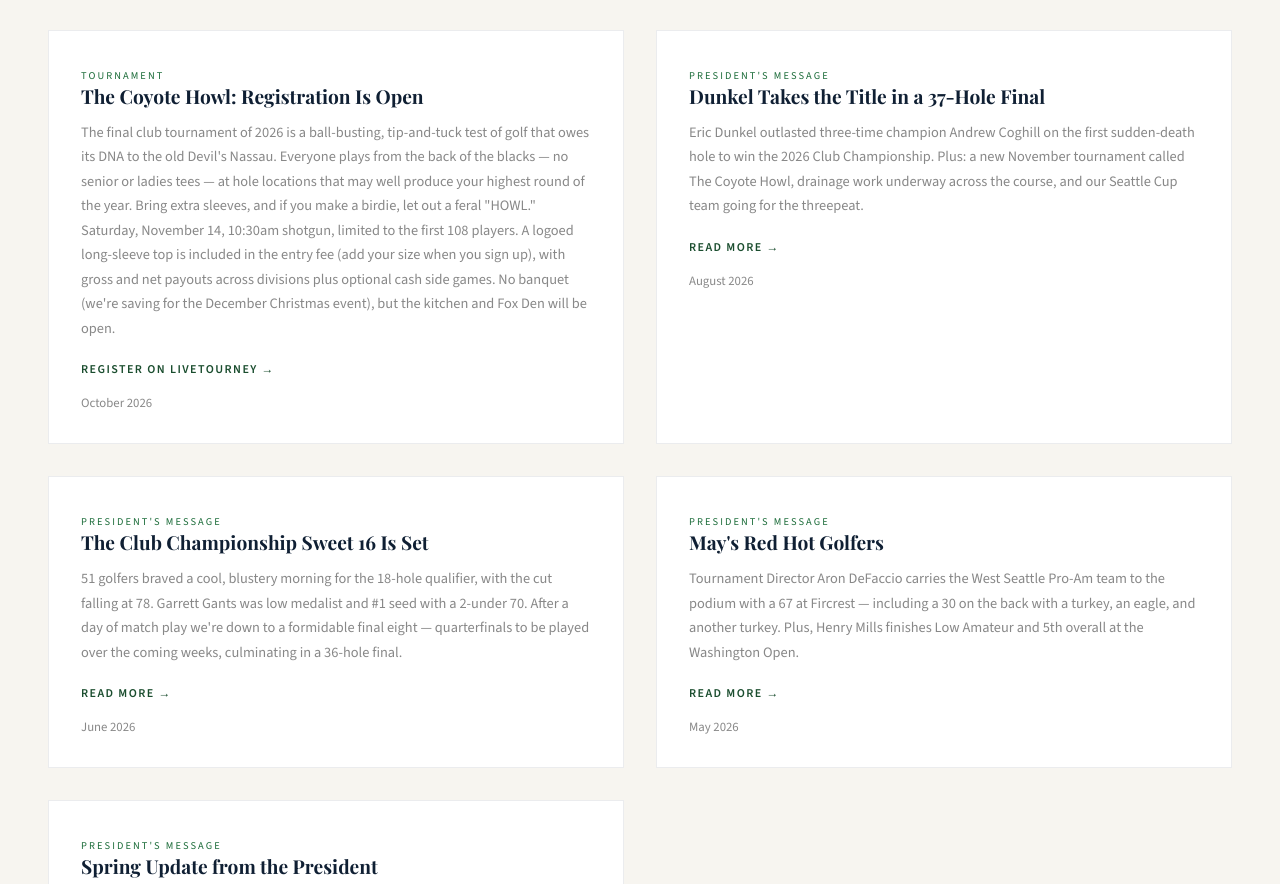
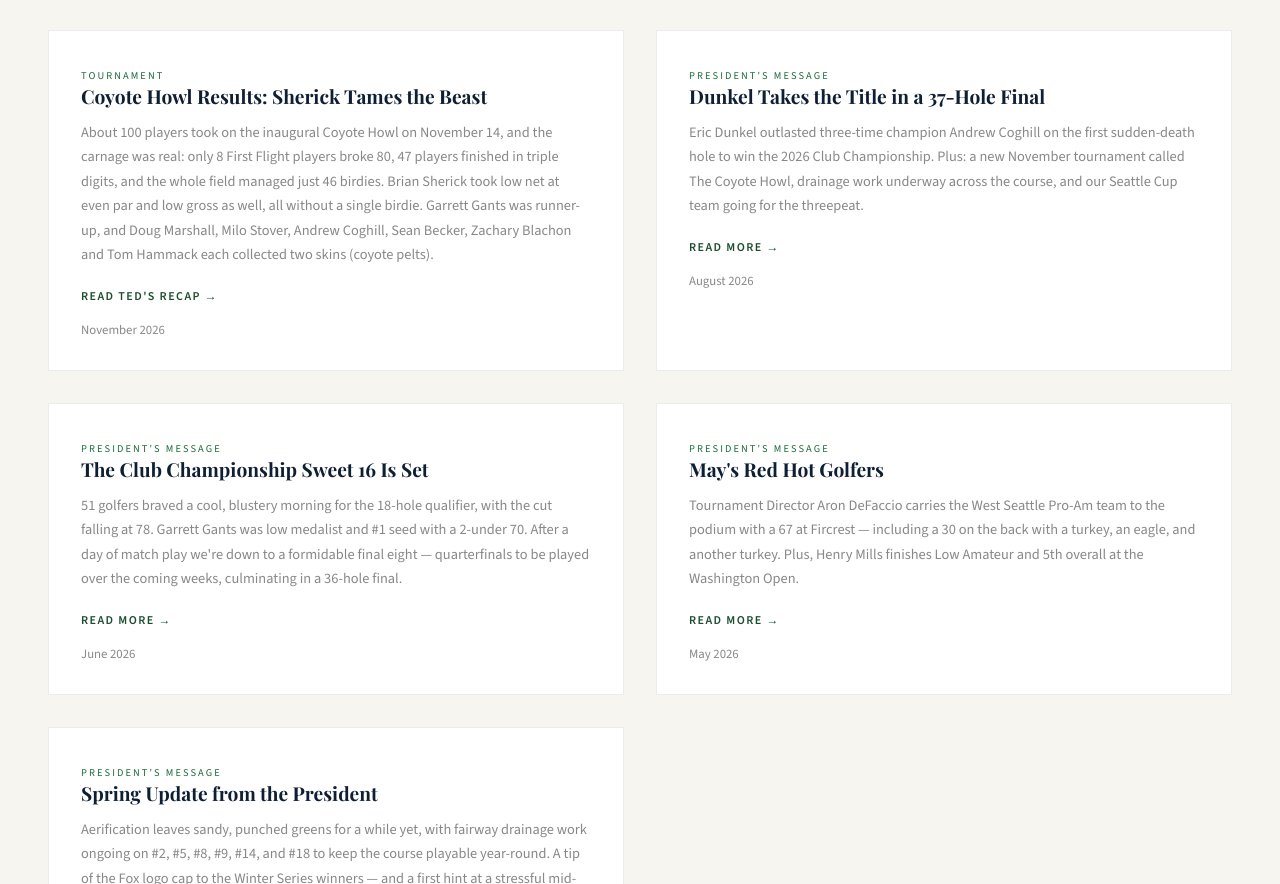
Before and after one commit to daxb/WSGC, a plain HTML site: page index.html in a window 1280 px wide. Shown: the part 6780-7664 px from the top of the page. Drawn offline with nearby package versions, Linux system fonts and the light colour scheme; a web font is replaced by a local one.

Commit message:
Turn Coyote Howl registration card into a results card
Co-Authored-By: Claude Opus 5.5 <noreply@anthropic.com>
Claude-Session: https://claude.ai/code/session_01Avoo6Ma8dWPrxSiQkPvpvN

```diff
--- a/index.html
+++ b/index.html
@@ -2274,10 +2274,10 @@ background: linear-gradient(to right, transparent, rgba(10,22,40,0.1), transpare
   </div>
   <div class="news-card reveal">
     <span class="news-tag">Tournament</span>
-    <h3>The Coyote Howl: Registration Is Open</h3>
-    <p>The final club tournament of 2026 is a ball-busting, tip-and-tuck test of golf that owes its DNA to the old Devil's Nassau. Everyone plays from the back of the blacks — no senior or ladies tees — at hole locations that may well produce your highest round of the year. Bring extra sleeves, and if you make a birdie, let out a feral "HOWL." Saturday, November 14, 10:30am shotgun, limited to the first 108 players. A logoed long-sleeve top is included in the entry fee (add your size when you sign up), with gross and net payouts across divisions plus optional cash side games. No banquet (we're saving for the December Christmas event), but the kitchen and Fox Den will be open.</p>
-    <a href="https://www.livetourney.com/t/18428" class="read-more" target="_blank" rel="noopener">Register on LiveTourney →</a>
-    <span class="news-date" style="margin-top:1rem;display:block;">October 2026</span>
+    <h3>Coyote Howl Results: Sherick Tames the Beast</h3>
+    <p>About 100 players took on the inaugural Coyote Howl on November 14, and the carnage was real: only 8 First Flight players broke 80, 47 players finished in triple digits, and the whole field managed just 46 birdies. Brian Sherick took low net at even par and low gross as well, all without a single birdie. Garrett Gants was runner-up, and Doug Marshall, Milo Stover, Andrew Coghill, Sean Becker, Zachary Blachon and Tom Hammack each collected two skins (coyote pelts).</p>
+    <a href="newsletters%20and%20minutes/Nov'26%20President's%20Message.html" class="read-more">Read Ted's Recap →</a>
+    <span class="news-date" style="margin-top:1rem;display:block;">November 2026</span>
   </div>
   <div class="news-card reveal">
     <span class="news-tag">President's Message</span>
```
